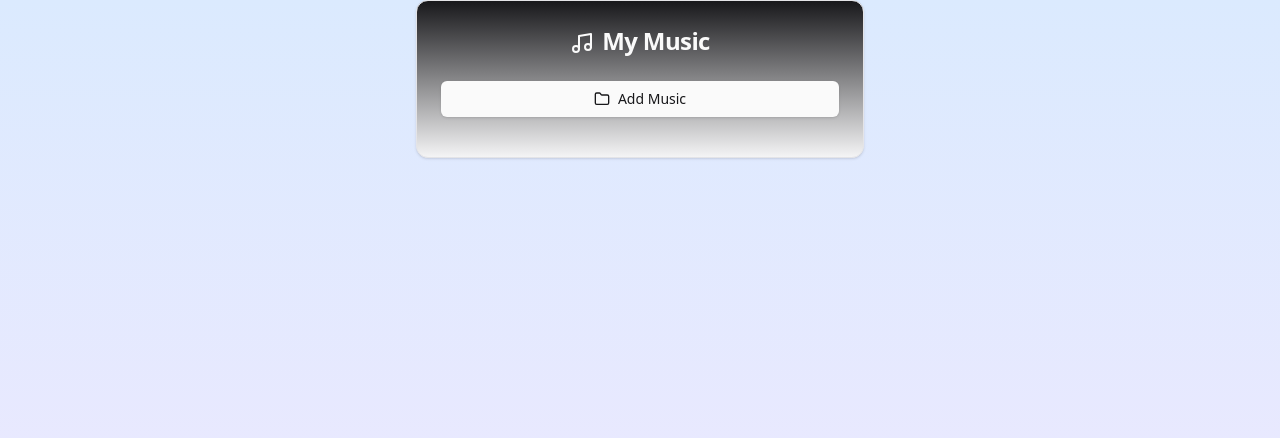
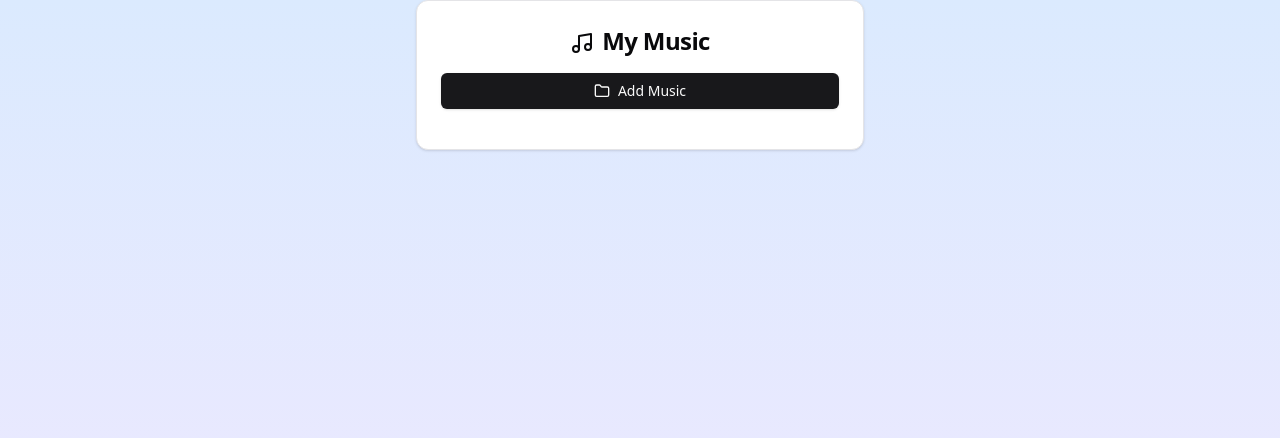
Before and after one commit to adhhamdev/flow, a Next.js app: page / in a window 1280 px wide. Shown: the top 438 px of the page. Built offline with nearby package versions, Linux system fonts and the light colour scheme.

Commit message:
Refactor MusicLibrary component and improve UI

```diff
--- a/app/components/MusicLibrary.js
+++ b/app/components/MusicLibrary.js
@@ -23,17 +23,15 @@ const MusicLibrary = ({
   };
 
   return (
-    <Card className='w-full max-w-md mx-auto bg-gradient-to-b from-primary to-secondary'>
-      <CardHeader>
-        <CardTitle className='text-2xl font-bold text-center text-primary-foreground'>
+    <Card className='w-full max-w-md mx-auto'>
+      <CardHeader className='pb-2'>
+        <CardTitle className='text-2xl font-bold text-center'>
           <Music className='inline-block mr-2' />
           My Music
         </CardTitle>
       </CardHeader>
-      <CardContent>
-        <Button
-          onClick={onFileSelect}
-          className='w-full mb-4 bg-primary-foreground text-primary hover:bg-primary-foreground/90'>
+      <CardContent className='pt-2'>
+        <Button onClick={onFileSelect} className='w-full mb-4'>
           <Folder className='w-4 h-4 mr-2' /> Add Music
         </Button>
         {audioFiles.length > 0 && (
@@ -45,32 +43,33 @@ const MusicLibrary = ({
                   initial={{ opacity: 0, y: 20 }}
                   animate={{ opacity: 1, y: 0 }}
                   exit={{ opacity: 0, y: -20 }}
-                  transition={{ duration: 0.2, delay: index * 0.05 }}>
+                  transition={{ duration: 0.2, delay: index * 0.05 }}
+                  className='mb-2 last:mb-0'>
                   <Button
                     variant='ghost'
-                    className={`justify-between w-full mb-2 p-4 hover:bg-primary-foreground/10 ${
+                    className={`justify-between w-full py-6 hover:bg-accent ${
                       currentTrack && currentTrack.name === file.name
-                        ? 'bg-primary-foreground/20'
+                        ? 'bg-secondary'
                         : ''
                     }`}
                     onClick={() => handleTrackClick(file)}>
                     <div className='flex items-center'>
-                      <div className='flex items-center justify-center w-10 h-10 mr-3 rounded-full bg-primary-foreground/30'>
-                        <Music className='w-5 h-5 text-primary-foreground' />
+                      <div className='flex items-center justify-center w-10 h-10 mr-3 rounded-full bg-muted'>
+                        <Music className='w-5 h-5 text-muted-foreground' />
                       </div>
                       <div className='flex flex-col items-start'>
-                        <span className='font-semibold text-primary-foreground'>
+                        <span className='font-semibold'>
                           {removeFileExtension(file.name)}
                         </span>
-                        <span className='text-xs text-primary-foreground/70'>
+                        <span className='text-xs text-muted-foreground'>
                           Unknown Artist
                         </span>
                       </div>
                     </div>
                     {currentTrack && currentTrack.name === file.name ? (
-                      <Pause className='w-6 h-6 text-primary-foreground' />
+                      <Pause className='flex-shrink-0 w-6 h-6' />
                     ) : (
-                      <Play className='w-6 h-6 text-primary-foreground' />
+                      <Play className='flex-shrink-0 w-6 h-6' />
                     )}
                   </Button>
                 </motion.div>
@@ -82,4 +81,5 @@ const MusicLibrary = ({
     </Card>
   );
 };
+
 export default MusicLibrary;
```
